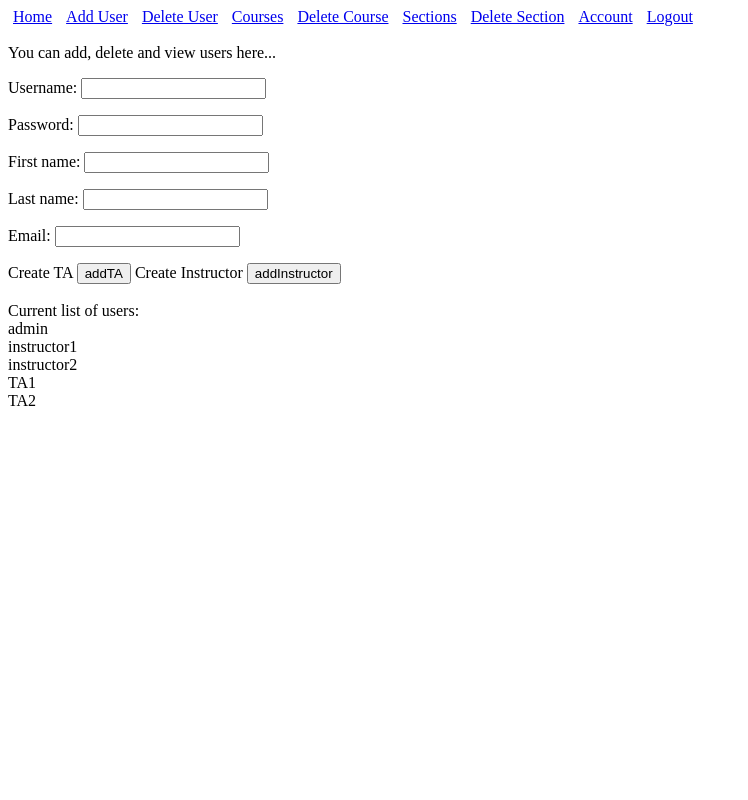
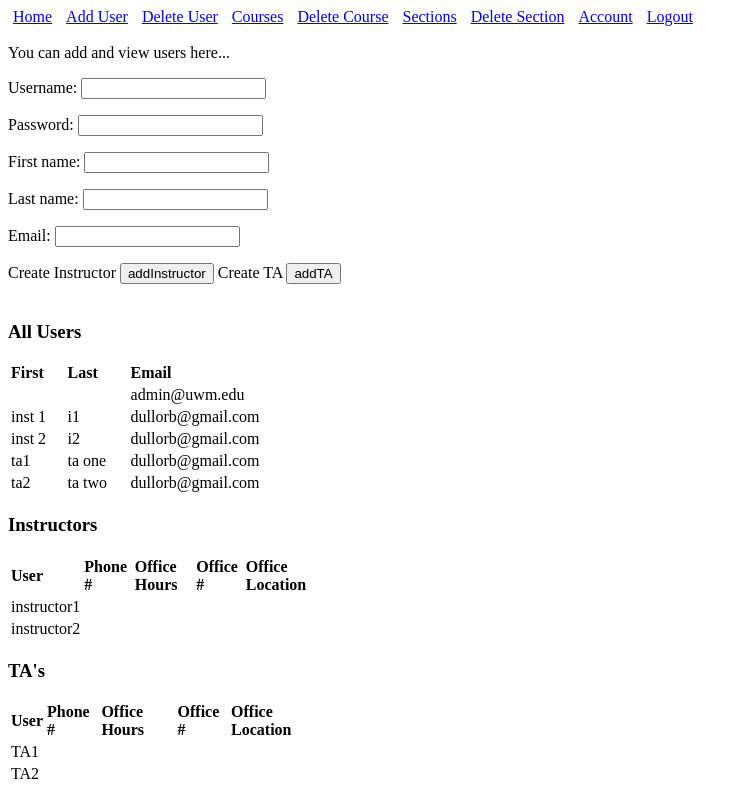
Before and after one commit to dpboyer/GraciousHotspurs, a Django app: page /adduser/ in a window 1280 px wide. Shown: the whole page, without its empty margins (0-748 px from the left). Run offline with Django 3.2, Linux system fonts and the light colour scheme; a user stored in the database is signed in; data comes from the database, SQL or seed files in the repository; parts of the project's set-up code (start-up, migrations or seed data) failed here and were passed over.

Commit message:
added some tables and formatting to html and views

```diff
--- a/CS351_Project/views.py
+++ b/CS351_Project/views.py
@@ -73,8 +73,11 @@ class Account(View):
 class AddUser(View):
     def get(self, request):
         form = UserForm()
-        users = map(str, list(User.objects.all()))
-        return render(request, 'adduser.html', {"form": form, "users": users})
+        users = User.objects.all()
+        instructors = Instructor.objects.all()
+        tas = TA.objects.all()
+        return render(request, 'adduser.html', {"form": form, "users": users, "instructors": instructors,
+                                                    "teachingAssistants": tas})
 
     def post(self, request):
         form = UserForm(request.POST)
@@ -88,21 +91,24 @@ class AddUser(View):
 
             # assigns attributes to a User object and saves it to the database
             # also assigns created User attributes of TA or Instructor object and saves it to the database
-            if request.POST['selection'] == 'addTA':
+
+            if request.POST['selection'] == 'addInstructor':
+                newUser = User(username=usern, password=passw, first_name=first, last_name=last, email=eml)
+                newUser.save()
+                newInstructor= Instructor(user = newUser)
+                newInstructor.save()
+            elif request.POST['selection'] == 'addTA':
                 newUser = User(username=usern, password=passw, first_name=first, last_name=last, email=eml)
                 newUser.save()
                 newTA = TA(user = newUser)
                 newTA.save()
-            elif request.POST['selection'] == 'addInstructor':
-                newUser = User(username=usern, password=passw, first_name=first, last_name=last, email=eml)
-                newUser.save()
-                newInstructor= Instructor(user = newUser)
-                newInstructor.save()
-
 
             # gives a list of all current User objects
-            users = map(str, list(User.objects.all()))
-            return render(request, 'adduser.html', {"form": form, "users": users})
+            users = User.objects.all()
+            instructors = Instructor.objects.all()
+            tas = TA.objects.all()
+            return render(request, 'adduser.html', {"form": form, "users": users, "instructors": instructors,
+                                                    "teachingAssistants": tas})
         else:
             return render(request, 'adduser.html', {"form": form})
 
@@ -112,7 +118,7 @@ class AddUser(View):
 class Courses(View):
     def get(self, request):
         form = CoursesForm()
-        courses = map(str, list(Course.objects.all()))
+        courses = Course.objects.all()
         return render(request, 'courses.html', {"form": form, "courses": courses})
 
     def post(self, request):
@@ -128,7 +134,7 @@ class Courses(View):
             newCourse.save()
 
             # gives a list of all current Course objects
-            courses = map(str, list(Course.objects.all()))
+            courses = Course.objects.all()
             return render(request, 'courses.html', {"form": form, "courses": courses})
         else:
             return render(request, 'courses.html', {"form": form})
@@ -138,7 +144,7 @@ class Courses(View):
 class DelCourse(View):
     def get(self, request):
         form = CoursesDeleteForm()
-        courses = map(str, list(Course.objects.all()))
+        courses = Course.objects.all()
         return render(request, 'delcourse.html', {"form": form, "courses": courses})
 
     def post(self, request):
@@ -149,7 +155,7 @@ class DelCourse(View):
 
             # deletes selected course and displays updated list
             crse.delete()
-            courses = map(str, list(Course.objects.all()))
+            courses = Course.objects.all()
             return render(request, 'delcourse.html', {"form": form, "courses": courses})
 
         else:
@@ -160,7 +166,7 @@ class DelCourse(View):
 class Sections(View):
     def get(self, request):
         form = SectionsForm()
-        sections = map(str, list(Section.objects.all()))
+        sections = Section.objects.all()
         return render(request, 'sections.html', {"form": form, "sections": sections})
 
     def post(self, request):
@@ -176,7 +182,8 @@ class Sections(View):
             newSection.save()
 
             # gives a list of all current Course objects
-            sections = map(str, list(Section.objects.all()))
+            #sections = map(str, list(Section.objects.all()))
+            sections = Section.objects.all()
             return render(request, 'sections.html', {"form": form, "sections": sections})
         else:
             return render(request, 'sections.html', {"form": form})
@@ -186,7 +193,7 @@ class Sections(View):
 class DelSection(View):
     def get(self, request):
         form = SectionsDeleteForm()
-        sections = map(str, list(Section.objects.all()))
+        sections = Section.objects.all()
         return render(request, 'delsection.html', {"form": form, "sections": sections})
 
     def post(self, request):
@@ -196,7 +203,7 @@ class DelSection(View):
             sect = form.cleaned_data['section_number']
 
             sect.delete()
-            sections = map(str, list(Section.objects.all()))
+            sections = Section.objects.all()
             return render(request, 'delsection.html', {"form": form, "sections": sections})
         else:
             return render(request, 'delsection.html', {"form": form})
--- a/templates/adduser.html
+++ b/templates/adduser.html
@@ -5,16 +5,68 @@
 {% block content %}
 
     <form method="post">
-        You can add, delete and view users here...
+        You can add and view users here...
         {{ form.as_p }}
         {% csrf_token %}
+        Create Instructor <input type="submit", name="selection", value ="addInstructor">
         Create TA <input type="submit", name="selection" value ="addTA">
-        Create Instructor <input type="submit", name="selection", value ="addInstructor">
     </form>
+    <br/>
 
-    <br>
-    Current list of users:
-    {% for i in users %}
-        <br/>{{ i }}
-    {% endfor %}
+    <h3>All Users</h3>
+    <table>
+        <tr>
+            <th>First</th>
+            <th>Last</th>
+            <th>Email</th>
+        </tr>
+        {% for i in users %}
+            <tr>
+                <td>{{ i.first_name }}</td>
+                <td>{{ i.last_name }}</td>
+                <td>{{ i.email }}</td>
+            </tr>
+        {% endfor %}
+    </table>
+
+    <h3>Instructors</h3>
+    <table name="subtab">
+        <tr>
+            <th>User</th>
+            <th>Phone #</th>
+            <th>Office Hours</th>
+            <th>Office #</th>
+            <th>Office Location</th>
+        </tr>
+        {% for i in instructors %}
+            <tr>
+                <td>{{ i.user }}</td>
+                <td>{{ i.phone_number }}</td>
+                <td>{{ i.office_hour }}</td>
+                <td>{{ i.office_number }}</td>
+                <td>{{ i.office_location }}</td>
+            </tr>
+        {% endfor %}
+    </table>
+
+    <h3>TA's</h3>
+    <table name="subtab">
+        <tr>
+            <th>User</th>
+            <th>Phone #</th>
+            <th>Office Hours</th>
+            <th>Office #</th>
+            <th>Office Location</th>
+        </tr>
+        {% for i in teachingAssistants %}
+            <tr>
+                <td>{{ i.user }}</td>
+                <td>{{ i.phone_number }}</td>
+                <td>{{ i.office_hour }}</td>
+                <td>{{ i.office_number }}</td>
+                <td>{{ i.office_location }}</td>
+            </tr>
+        {% endfor %}
+    </table>
+
 {% endblock %}
--- a/templates/base.html
+++ b/templates/base.html
@@ -14,6 +14,12 @@
         }
         header li {
             margin: 5px;
+        }
+        table {
+            width: 25%;
+        }
+        th {
+            text-align: left;
         }
     </style>
 </head>
```
Also changed, not shown: templates/courses.html (+17 -5 lines), templates/delcourse.html (+15 -4 lines), templates/delsection.html (+16 -4 lines), templates/sections.html (+16 -5 lines).
